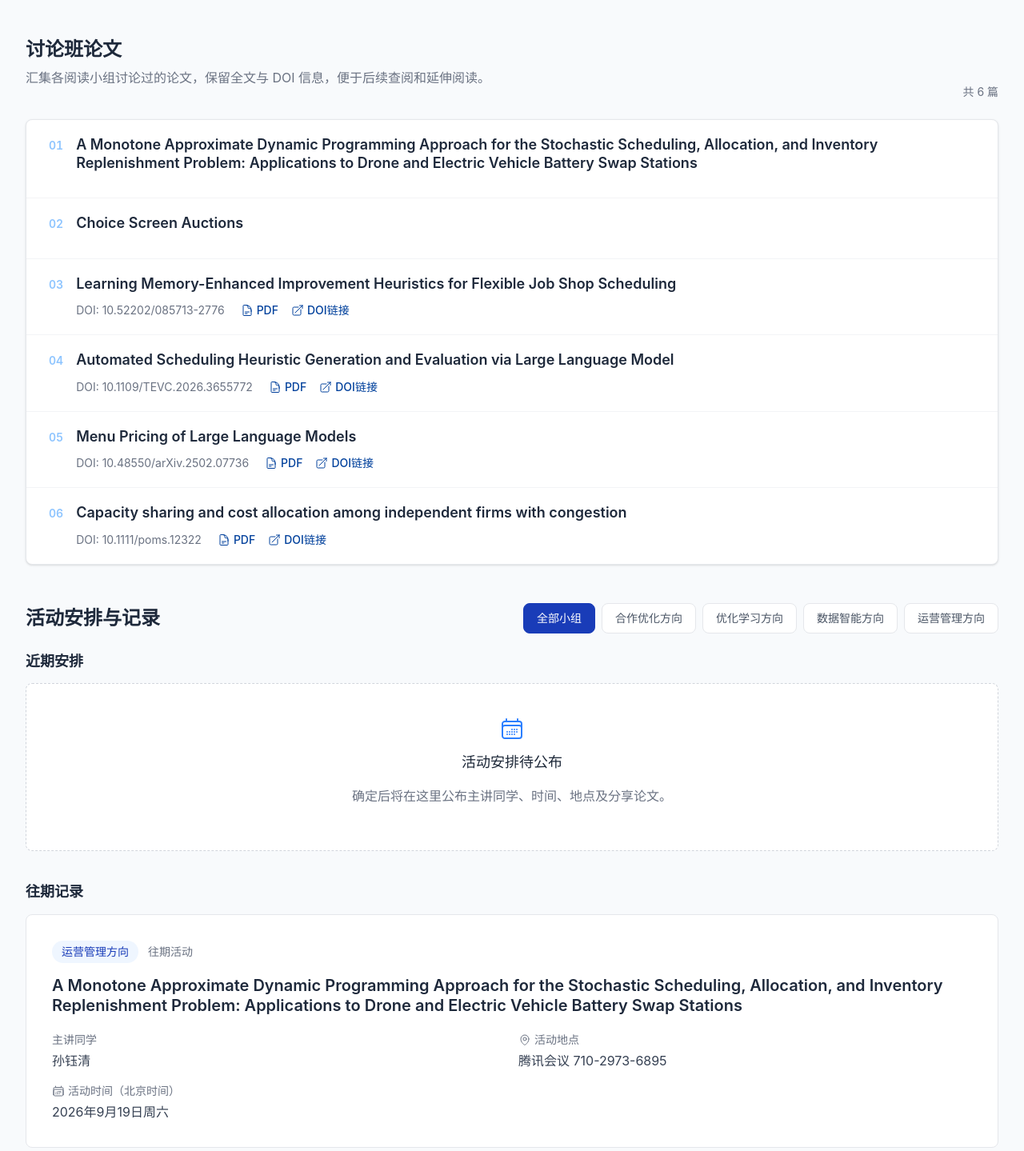
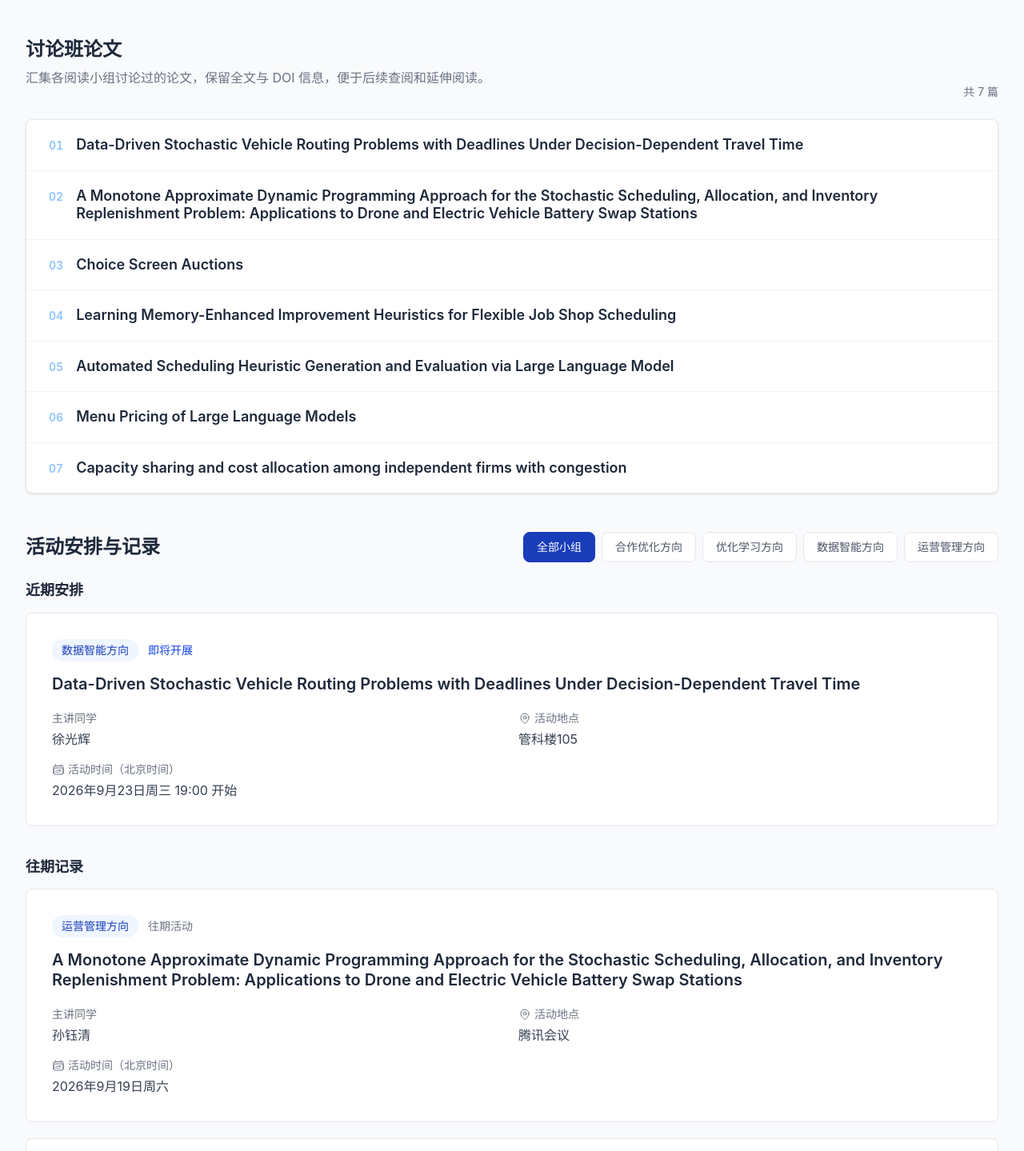
Before and after one commit to USTCidea/idealab, a React (Vite) app: page /idealab/reading-groups in a window 1280 px wide. Shown: the part 1071-2510 px from the top of the page at 80% size. Built offline with nearby package versions, Linux system fonts and the light colour scheme.

Commit message:
Update reading group activity details

```diff
--- a/src/data/readingGroups.ts
+++ b/src/data/readingGroups.ts
@@ -83,11 +83,20 @@ export const readingDiscussionQuestions = [
 // 每次活动新增一条记录，保留旧记录。填写示例见 READING_GROUPS.md。
 export const readingActivities: ReadingActivity[] = [
   {
+    id: "group-3-20260923-01",
+    groupId: "group-3",
+    startsAt: "2026-09-23T19:00:00+08:00",
+    location: "管科楼105",
+    presenters: ["徐光辉"],
+    paperTitle:
+      "Data-Driven Stochastic Vehicle Routing Problems with Deadlines Under Decision-Dependent Travel Time",
+  },
+  {
     id: "group-4-20260919-01",
     groupId: "group-4",
     startsAt: "2026-09-19T00:00:00+08:00",
     timeTbd: true,
-    location: "腾讯会议 710-2973-6895",
+    location: "腾讯会议",
     presenters: ["孙钰清"],
     paperTitle:
       "A Monotone Approximate Dynamic Programming Approach for the Stochastic Scheduling, Allocation, and Inventory Replenishment Problem: Applications to Drone and Electric Vehicle Battery Swap Stations",
@@ -97,7 +106,7 @@ export const readingActivities: ReadingActivity[] = [
     groupId: "group-4",
     startsAt: "2026-09-19T00:00:00+08:00",
     timeTbd: true,
-    location: "腾讯会议 710-2973-6895",
+    location: "腾讯会议",
     presenters: ["郑永胜"],
     paperTitle: "Choice Screen Auctions",
   },
--- a/src/pages/ReadingGroups.tsx
+++ b/src/pages/ReadingGroups.tsx
@@ -1,9 +1,7 @@
 import { useEffect, useState } from "react";
 import {
-  ArrowTopRightOnSquareIcon,
   BookOpenIcon,
   CalendarDaysIcon,
-  DocumentTextIcon,
   MapPinIcon,
   UserGroupIcon,
 } from "@heroicons/react/24/outline";
@@ -58,9 +56,6 @@ function ActivityCard({ activity, now }: { activity: ReadingActivity; now: numbe
 }
 
 function DiscussionPaperRow({ activity, index }: { activity: ReadingActivity; index: number }) {
-  const pdfHref = activity.paperPdfUrl?.startsWith("http")
-    ? activity.paperPdfUrl
-    : activity.paperPdfUrl ? `${import.meta.env.BASE_URL}${activity.paperPdfUrl}` : undefined;
   return (
     <article className="group flex gap-4 px-5 py-5 transition-colors hover:bg-blue-50/40 sm:px-7">
       <span className="pt-0.5 text-sm font-semibold tabular-nums text-blue-300" aria-hidden="true">
@@ -70,21 +65,6 @@ function DiscussionPaperRow({ activity, index }: { activity: ReadingActivity; in
         <h3 className="break-words text-base font-semibold leading-relaxed text-gray-900 transition-colors group-hover:text-blue-800 sm:text-lg">
           {activity.paperTitle}
         </h3>
-        <div className="mt-3 flex flex-wrap items-center gap-x-5 gap-y-2 text-sm">
-          {activity.paperDoi && <span className="break-all text-gray-500">DOI: {activity.paperDoi}</span>}
-          <div className="flex items-center gap-4 font-medium">
-            {pdfHref && (
-              <a href={pdfHref} target="_blank" rel="noopener noreferrer" className="inline-flex items-center gap-1 text-blue-700 hover:text-blue-900">
-                <DocumentTextIcon className="h-4 w-4" aria-hidden="true" />PDF
-              </a>
-            )}
-            {activity.paperDoi && (
-              <a href={`https://doi.org/${activity.paperDoi}`} target="_blank" rel="noopener noreferrer" className="inline-flex items-center gap-1 text-blue-700 hover:text-blue-900">
-                <ArrowTopRightOnSquareIcon className="h-4 w-4" aria-hidden="true" />DOI链接
-              </a>
-            )}
-          </div>
-        </div>
       </div>
     </article>
   );
```
Also changed, not shown: 5 other files (tests, documents, lock files or other folders).
